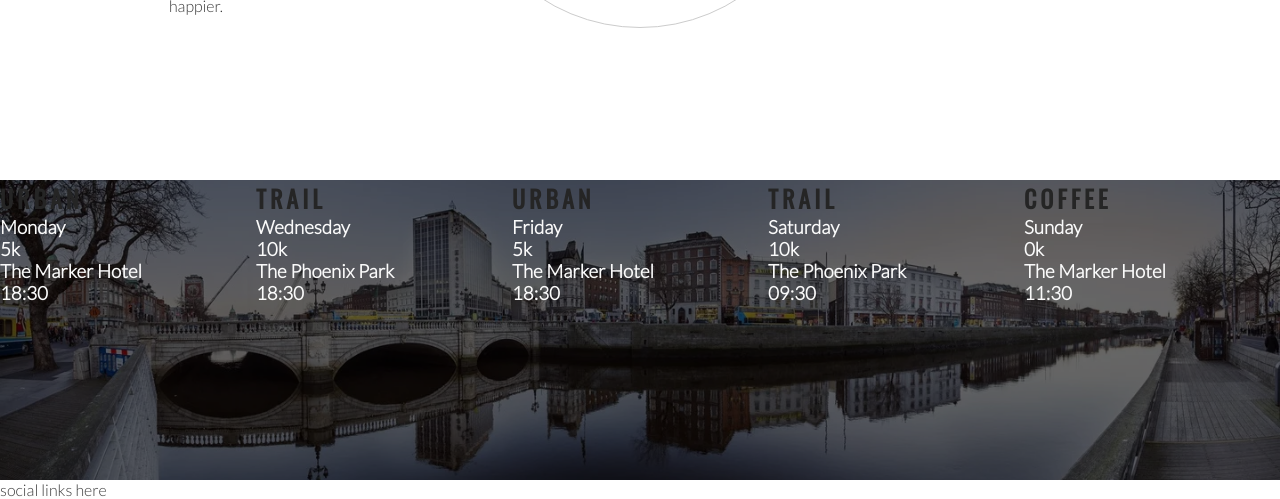
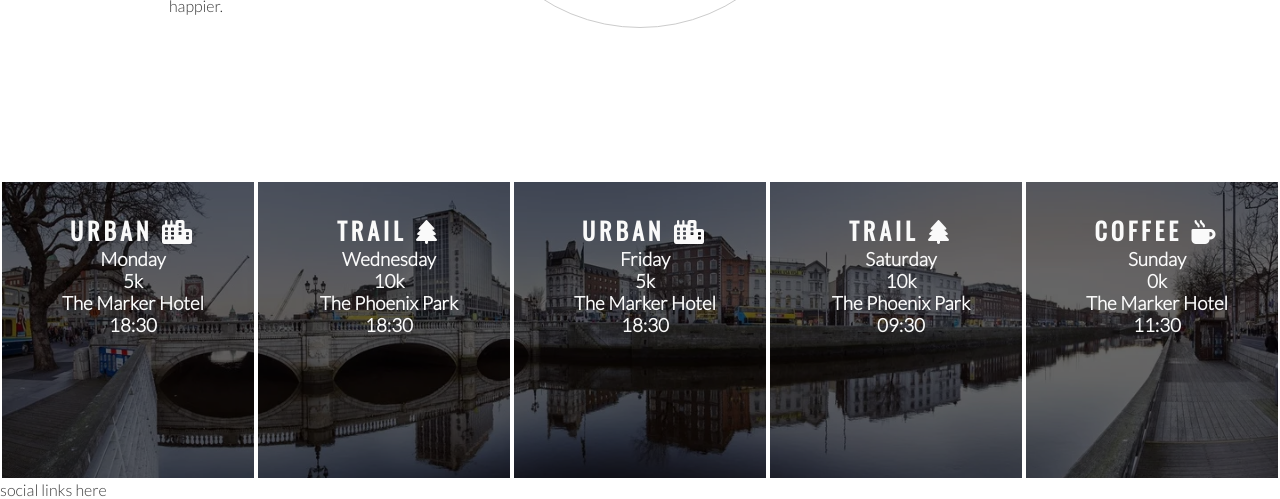
Before and after one commit to JamieTrev/love-runnning, a plain HTML site: page index.html in a window 1280 px wide. Shown: the part 1115-1614 px from the top of the page. Drawn offline with nearby package versions, Linux system fonts and the light colour scheme.

Commit message:
Style times panels and add icons

```diff
--- a/assets/css/style.css
+++ b/assets/css/style.css
@@ -209,4 +209,12 @@
     width: 20%;
     height: 300px;
     float: left;
+    padding: 30px 0 0 10px;
+    text-align: center;
+    border: 2px solid white;
+    box-sizing: border-box;
 }
+
+#times h2 {
+    color: #fafafa;
+}
--- a/index.html
+++ b/index.html
@@ -87,35 +87,35 @@
     </section>
     <section id="times">
         <div>
-            <h2>Urban</h2>
+            <h2>Urban <i class="fa-solid fa-city"></i></h2>
             <h3>Monday</h3>
             <h3>5k</h3>
             <h3>The Marker Hotel</h3>
             <h3>18:30</h3>
         </div>
         <div>
-            <h2>Trail</h2>
+            <h2>Trail <i class="fa-solid fa-tree"></i></h2>
             <h3>Wednesday</h3>
             <h3>10k</h3>
             <h3>The Phoenix Park</h3>
             <h3>18:30</h3>
         </div>
         <div>
-            <h2>Urban</h2>
+            <h2>Urban <i class="fa-solid fa-city"></i></h2>
             <h3>Friday</h3>
             <h3>5k</h3>
             <h3>The Marker Hotel</h3>
             <h3>18:30</h3>
         </div>
         <div>
-            <h2>Trail</h2>
+            <h2>Trail <i class="fa-solid fa-tree"></i></h2>
             <h3>Saturday</h3>
             <h3>10k</h3>
             <h3>The Phoenix Park</h3>
             <h3>09:30</h3>
         </div>
         <div>
-            <h2>Coffee</h2>
+            <h2>Coffee <i class="fa-solid fa-mug-hot"></i></h2>
             <h3>Sunday</h3>
             <h3>0k</h3>
             <h3>The Marker Hotel</h3>
```
